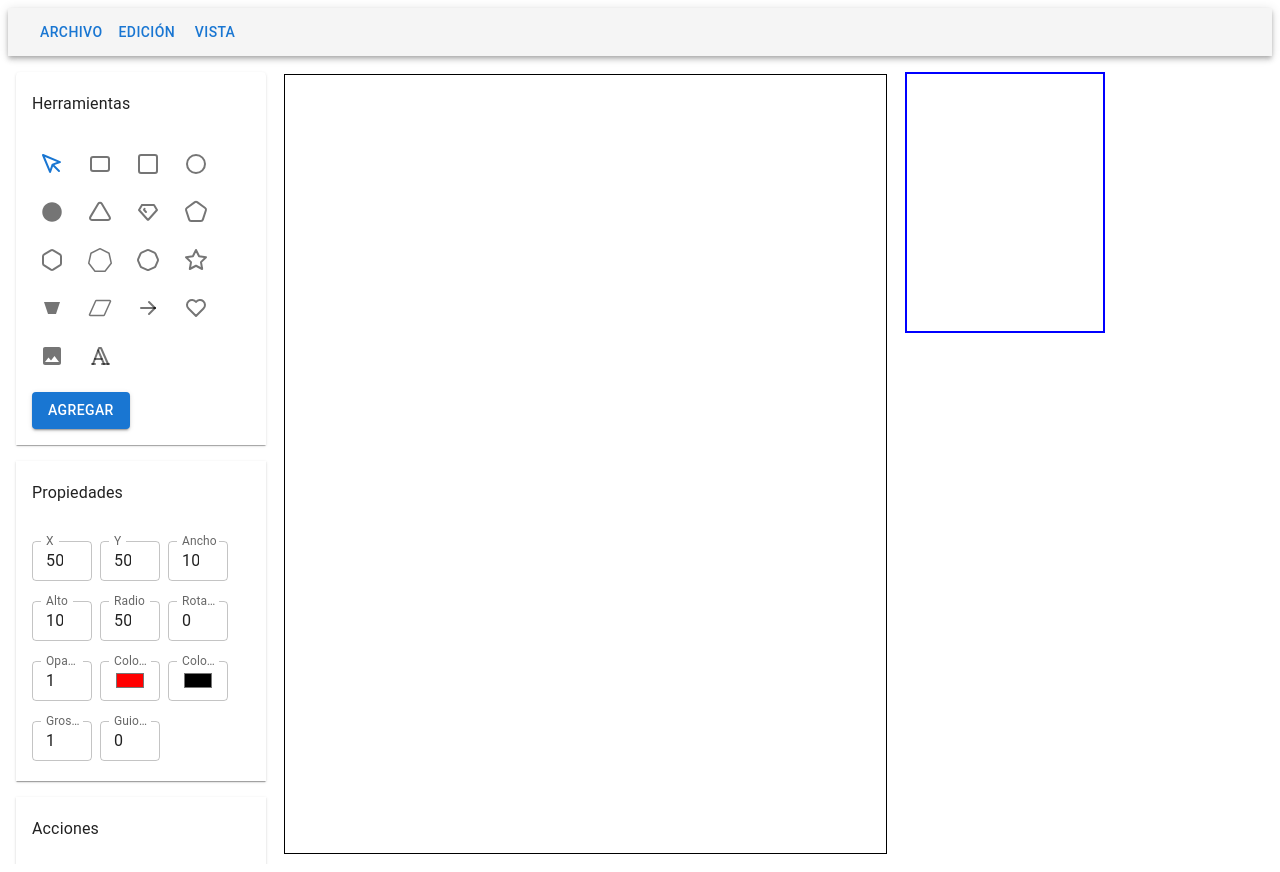
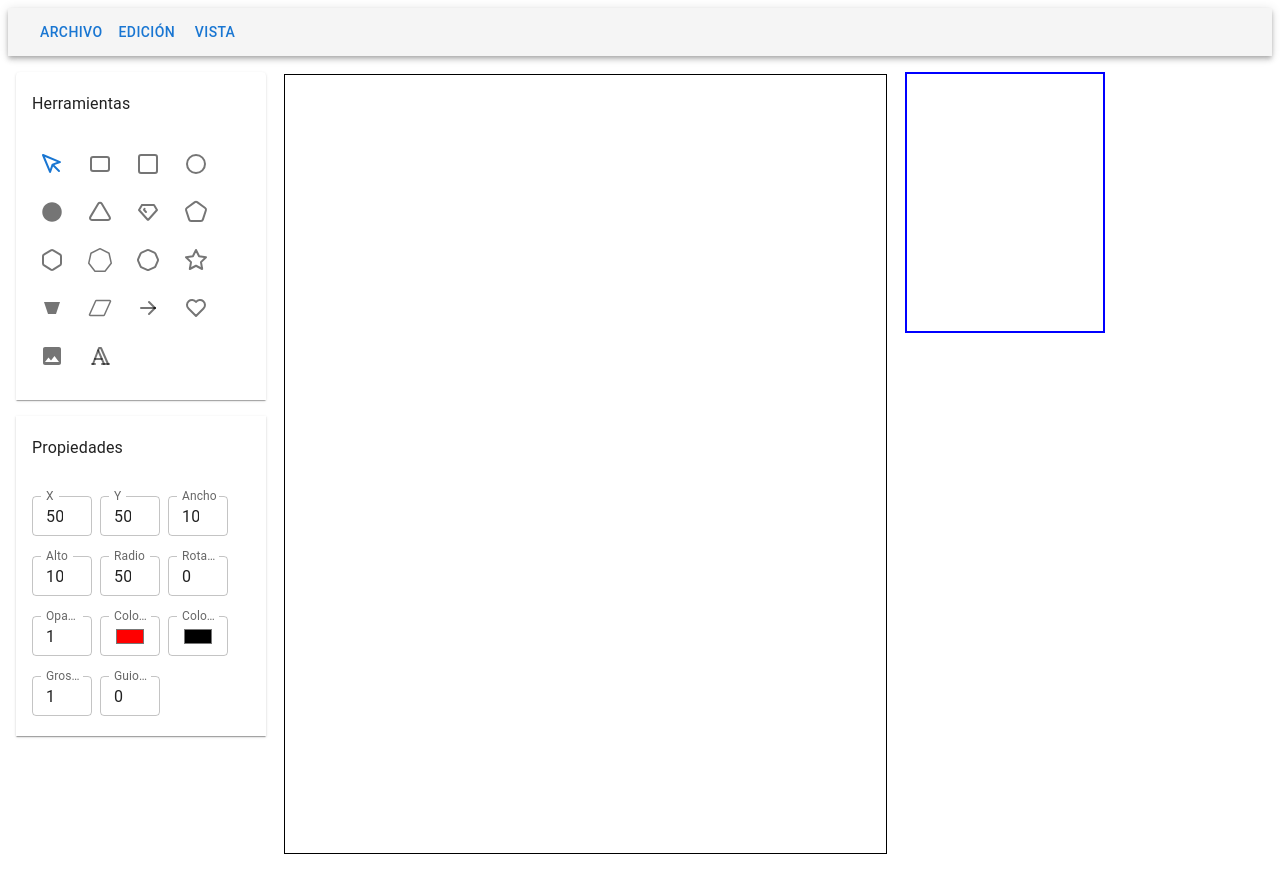
Before and after one commit to tinpardo/codexchatgpt, a Next.js app: page /canvas in a window 1280 px wide. Built offline with nearby package versions, Linux system fonts and the light colour scheme; some icons are missing.

Commit message:
Hide add button and actions sections

```diff
--- a/pages/canvas.js
+++ b/pages/canvas.js
@@ -750,7 +750,11 @@ export default function CanvasPage() {
               style={{ display: 'none' }}
               onChange={handleImageChange}
             />
-            <Button variant="contained" onClick={addShape} sx={{ mt: 1 }}>
+            <Button
+              variant="contained"
+              onClick={addShape}
+              sx={{ mt: 1, display: 'none' }}
+            >
               Agregar
             </Button>
           </AccordionDetails>
@@ -892,7 +896,7 @@ export default function CanvasPage() {
             )}
           </AccordionDetails>
         </Accordion>
-        <Accordion defaultExpanded>
+        <Accordion defaultExpanded sx={{ display: 'none' }}>
           <AccordionSummary expandIcon={<ExpandMoreIcon />}>
             <Typography>Acciones</Typography>
           </AccordionSummary>
@@ -962,7 +966,7 @@ export default function CanvasPage() {
             </FormControl>
           </AccordionDetails>
         </Accordion>
-        <Accordion defaultExpanded>
+        <Accordion defaultExpanded sx={{ display: 'none' }}>
           <AccordionSummary expandIcon={<ExpandMoreIcon />}>
             <Typography>Páginas</Typography>
           </AccordionSummary>
```
